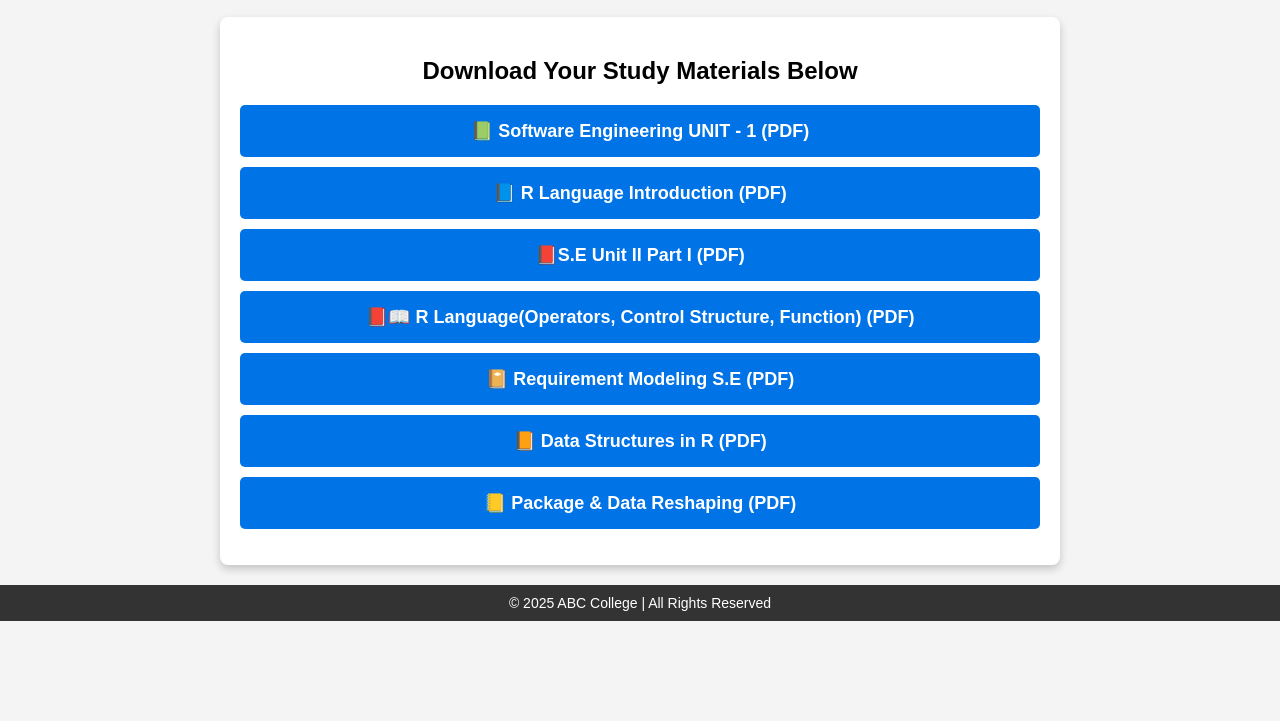
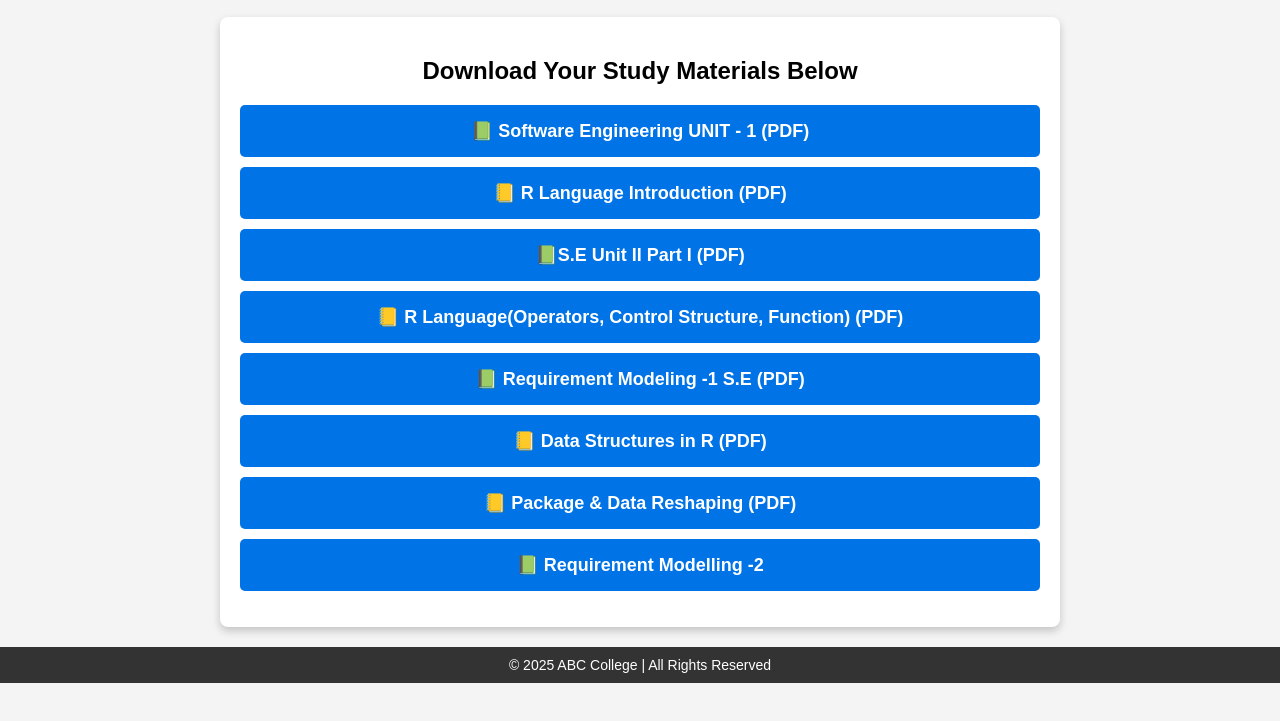
Before and after one commit to rajpus/mca24, a plain HTML site: page index.html in a window 1280 px wide. Shown: the part 71-792 px from the top of the page. Drawn offline with Linux system fonts and the light colour scheme.

Commit message:
Add files via upload

```diff
--- a/index.html
+++ b/index.html
@@ -87,28 +87,30 @@
             <li><a href="https://drive.google.com/file/d/1wykaLaIcVvqpcN5ZU9s8I_w3NZo0ip1k/view?usp=sharing" target="_blank"> 📗 Software Engineering UNIT - 1 (PDF)</a></li>
 
 
-            <li><a href="https://drive.google.com/file/d/1OuMIQ-o05iH42ju1erAcC52RG6n34fqe/view?usp=sharing" target="_blank">📘 R Language Introduction (PDF)</a></li>
+            <li><a href="https://drive.google.com/file/d/1OuMIQ-o05iH42ju1erAcC52RG6n34fqe/view?usp=sharing" target="_blank">📒 R Language Introduction (PDF)</a></li>
 
 
 
 
-	    <li><a href="https://drive.google.com/file/d/1SnNFXG2-w0oJ2K9FnXf-HfAmRDAS6-3J/view?usp=sharing" target="_blank"> 📕S.E Unit II Part I (PDF)</a></li>
+	    <li><a href="https://drive.google.com/file/d/1SnNFXG2-w0oJ2K9FnXf-HfAmRDAS6-3J/view?usp=sharing" target="_blank"> 📗S.E Unit II Part I (PDF)</a></li>
 
 
- <li><a href="https://drive.google.com/file/d/1nwrrQ3HwZT19JfzUBpAghr8s5ObMWsaJ/view?usp=sharing" target="_blank">📕📖 R Language(Operators, Control Structure, Function) (PDF)</a></li>
+ <li><a href="https://drive.google.com/file/d/1nwrrQ3HwZT19JfzUBpAghr8s5ObMWsaJ/view?usp=sharing" target="_blank">📒 R Language(Operators, Control Structure, Function) (PDF)</a></li>
 
-<li><a href="https://drive.google.com/file/d/1UgGpn7AL9yJbcG4ng6YK1Q-hPmBBSQfX/view?usp=sharing" target="_blank">📔 Requirement Modeling S.E (PDF)</a></li>
+<li><a href="https://drive.google.com/file/d/1UgGpn7AL9yJbcG4ng6YK1Q-hPmBBSQfX/view?usp=sharing" target="_blank">📗 Requirement Modeling -1 S.E (PDF)</a></li>
 
 
-<li><a href="https://drive.google.com/file/d/1MgeiJGpgjr3kOF0sXufD77ZuPZIcoDjW/view?usp=sharing" target="_blank">📙 Data Structures in R (PDF)</a></li>
+<li><a href="https://drive.google.com/file/d/1MgeiJGpgjr3kOF0sXufD77ZuPZIcoDjW/view?usp=sharing" target="_blank">📒 Data Structures in R (PDF)</a></li>
 
 
 
 <li><a href="https://drive.google.com/file/d/1g5nZ1ZiUKtM955kNi5aRIw2PqjiGPxR5/view?usp=sharing" target="_blank">📒 Package & Data Reshaping (PDF)</a></li>
 
+
+
+<li><a href="https://drive.google.com/file/d/1es7O9tFX2XUbyC6zTZPfCfwSm6xMkCWd/view?usp=sharing" target="_blank">📗 Requirement Modelling -2 </a></li>
+
 <!--
-
-<li><a href="https://drive.google.com/file/d/182tetyYBgFblDoy3FzWoM72qyWdF9Ua7/view?usp=sharing" target="_blank">📔 QBASIC INSTALLER (EXE)</a></li>
 <li><a href="https://drive.google.com/file/d/1F5guDopEYMMeIKjxQU-JlipMcJ7D7AsG/view?usp=sharing" target="_blank">📑 QUICK BASIC INSTALLER (EXE)</a></li>
 
             <li><a href="https://drive.google.com/file/d/1Kcu1y1QL3QT6H6_NXTz-BAhwVi9p4mO5/view?usp=sharing" target="_blank">📂 Variables and Data types (PDF)</a></li>
```
